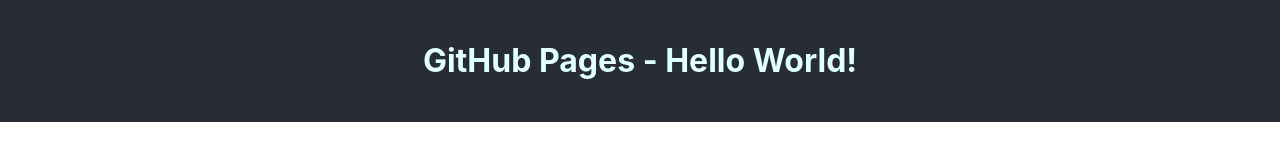
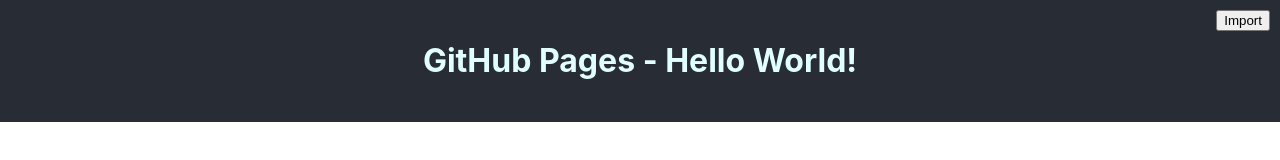
Before and after one commit to vatsalunadkat/sleep-pattern-analysis, a React (Create React App) app: page / in a window 1280 px wide. Shown: the top 160 px of the page. Built offline with nearby package versions, Linux system fonts and the light colour scheme.

Commit message:
Import feature init

```diff
--- a/src/App.js
+++ b/src/App.js
@@ -1,12 +1,53 @@
-import React from 'react';
+import React, { useState } from 'react';
 import './App.css';
 
 function App() {
+    const [jsonData, setJsonData] = useState(null);
+
+    const handleImport = async (event) => {
+        try {
+            const fileInput = document.createElement('input');
+            fileInput.type = 'file';
+            fileInput.accept = '.json';
+
+            fileInput.addEventListener('change', async (e) => {
+                const file = e.target.files[0];
+                if (file) {
+                    const fileReader = new FileReader();
+                    fileReader.onload = (e) => {
+                        const data = e.target.result;
+                        try {
+                            const parsedData = JSON.parse(data);
+                            setJsonData(parsedData);
+                        } catch (error) {
+                            console.error('Error parsing JSON file:', error);
+                        }
+                    };
+                    fileReader.readAsText(file);
+                }
+            });
+
+            fileInput.click();
+        } catch (error) {
+            console.error('Error importing JSON file:', error);
+        }
+    };
+
     return (
         <div className="App">
             <header className="App-header">
                 <h1>GitHub Pages - Hello World!</h1>
+                <button onClick={handleImport} style={{ position: 'absolute', top: '10px', right: '10px' }}>
+                    Import
+                </button>
             </header>
+
+            {jsonData && (
+                <div style={{ marginTop: '20px' }}>
+                    <h2>Imported JSON Data:</h2>
+                    <pre>{JSON.stringify(jsonData, null, 2)}</pre>
+                </div>
+            )}
         </div>
     );
 }
```
